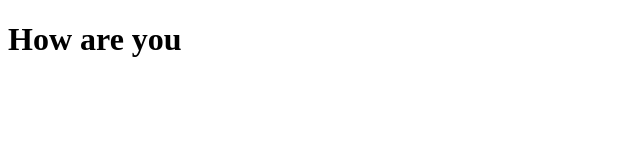
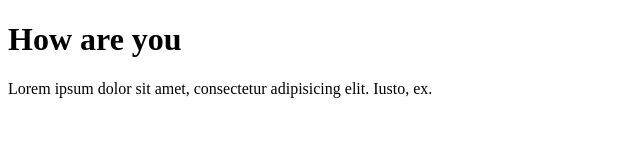
Before and after one commit to Easin2050/MAD, a plain HTML site: page additional file/index2.html in a window 1280 px wide. Shown: the whole page, without its empty margins (0-640 px from the left). Drawn offline with Linux system fonts and the light colour scheme.

Commit message:
index2.html is updated

```diff
--- a/additional file/index2.html
+++ b/additional file/index2.html
@@ -7,5 +7,6 @@
 </head>
 <body>
     <h1>How are you</h1>
+    <p>Lorem ipsum dolor sit amet, consectetur adipisicing elit. Iusto, ex.</p>
 </body>
 </html>
```
